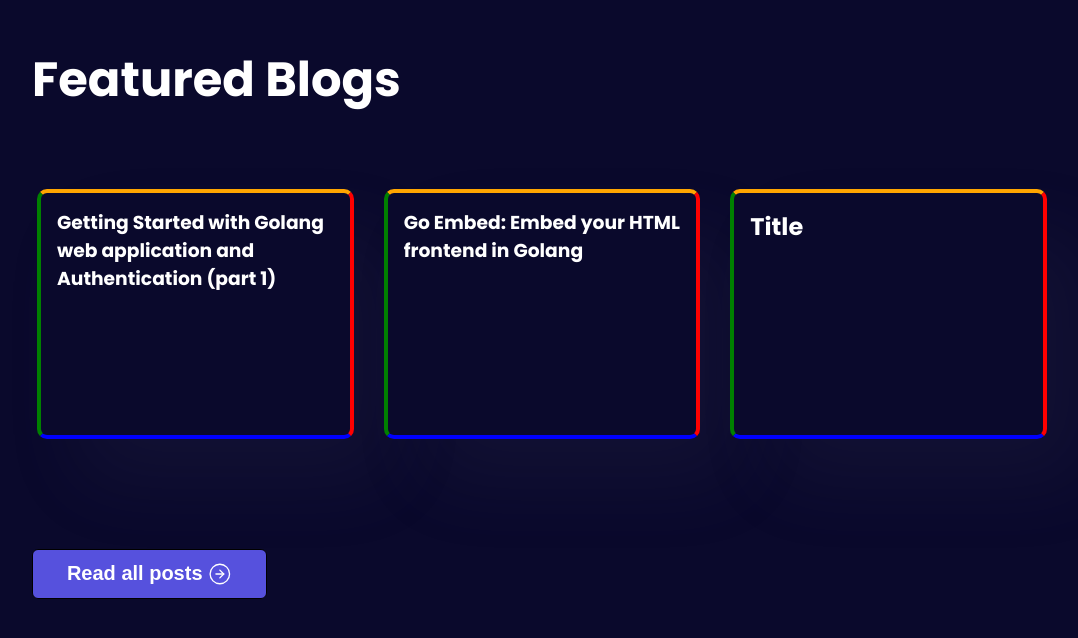
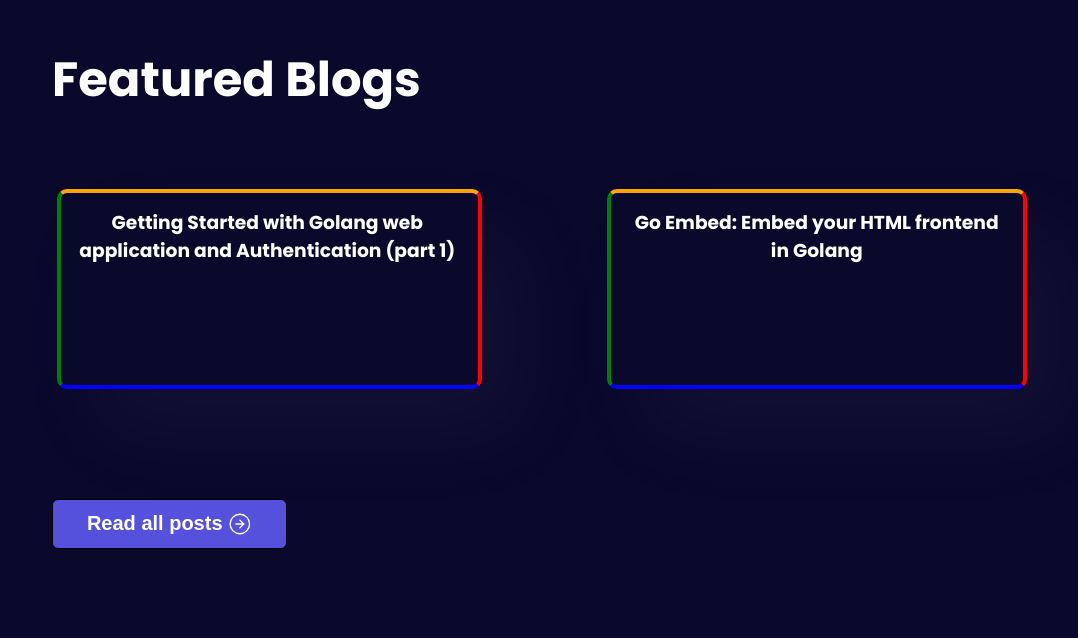
Before and after one commit to blessedmadukoma/portfolio-old, a plain HTML site: page index.html in a window 1280 px wide. Shown: the part 2154-2792 px from the top of the page, without its empty margins (88-1166 px from the left). Drawn offline with Linux system fonts and the light colour scheme.

Commit message:
minor update

```diff
--- a/index.css
+++ b/index.css
@@ -126,7 +126,7 @@ button:hover {
 
 /* FlexBox styling */
 .container {
- padding: 0 30px;
+ padding: 0 50px;
  margin: 0 auto;
  max-width: 1100px;
 }
@@ -346,6 +346,8 @@ hr {
 .projects .flex-container .box .project-div {
  display: flex;
  justify-content: flex-start;
+ /* position: relative; */
+ align-content: space-between;
  margin: 5px 15px;
 }
 
@@ -412,7 +414,6 @@ hr {
 .resume p {
  margin-top: 60px;
  font-size: 24px;
- /* max-width: 500px; */
 }
 
 .resume .button {
@@ -446,14 +447,19 @@ hr {
 .blog .flex-container {
  margin-top: 25px;
  display: flex;
- justify-content: space-between;
+ align-content: space-between;
+ justify-items: flex-end;
+}
+
+.blog #blog-first {
+ padding-right: 20px;
+ margin-right: 120px;
 }
 
 .blog .flex-container a {
  flex: 1;
  margin: 0px 25px 70px 5px;
  /* top right bottom left */
- width: 100%;
  background: #0a092c;
  box-shadow: 40px 44px 81px rgb(111 118 138 / 8%);
  border-radius: 10px;
@@ -461,7 +467,7 @@ hr {
  border: 4px solid;
  padding: 16px 16px;
  /* top right bottom left */
- height: 250px;
+ height: 200px;
 
  animation-duration: 10s;
  animation-timing-function: linear;
--- a/index.html
+++ b/index.html
@@ -9,12 +9,13 @@
   <link rel="stylesheet" href="https://pro.fontawesome.com/releases/v5.10.0/css/all.css"
     integrity="sha384-AYmEC3Yw5cVb3ZcuHtOA93w35dYTsvhLPVnYs9eStHfGJvOvKxVfELGroGkvsg+p" crossorigin="anonymous" />
   <title>Madukoma Blessed</title>
+  <link rel="icon" href="img/memoji.png">
 </head>
 
 <body>
   <nav class="navbar">
     <div class="container" id="myDIV">
-      <div class="logo active"><a href="#">Logo</a></div>
+      <div class="logo active"><a href="#" target="_blank">MB</a></div>
       <div class="navbar-toggle">
         <img class="menu-icon" id="menu-icon" src="img/nav.svg" alt="">
       </div>
@@ -61,16 +62,16 @@
       </div>
       <div class="handles">
         <div>
-          <a href="https://github.com/blessedmadukoma"><img src="img/github.svg" alt="" /></a>
+          <a href="https://github.com/blessedmadukoma" target="_blank"><img src="img/github.svg" alt="" /></a>
         </div>
         <div>
-          <a href="https://linkedin.com/in/blessed-madukoma"><img src="img/linkedin.svg" alt="" /></a>
+          <a href="https://linkedin.com/in/blessed-madukoma" target="_blank"><img src="img/linkedin.svg" alt="" /></a>
         </div>
         <div>
-          <a href="https://twitter.com/sk1_ll3"><img src="img/twitter.svg" alt="" /></a>
+          <a href="https://twitter.com/sk1_ll3" target="_blank"><img src="img/twitter.svg" alt="" /></a>
         </div>
         <div>
-          <a href="https://hashnode.com/@mblessed"><img src="img/hashnode.svg" alt="" /></a>
+          <a href="https://hashnode.com/@mblessed" target="_blank"><img src="img/hashnode.svg" alt="" /></a>
         </div>
       </div>
     </div>
@@ -104,6 +105,8 @@
               <button style="margin-left: 15px; background-color: #FFCA28;">
                 <p>Firebase</p>
               </button>
+
+              <!-- <button>Flip</button> -->
           </div>
         </div>
 
@@ -176,27 +179,27 @@
       <br><br>
 
       <div class="flex-container">
-        <a style="text-decoration: none; color: #fff;"
+        <a id="blog-first" style="text-decoration: none; color: #fff;" target="_blank"
           href="https://mblessed.hashnode.dev/getting-started-with-golang-web-application-and-authentication-part-1">
           <div class="box">
-            <h3>Getting Started with Golang web application and Authentication (part 1)</h3>
+            <h3 style="text-align: center;">Getting Started with Golang web application and Authentication (part 1)</h3>
           </div>
         </a>
-        <a style="text-decoration: none; color: #fff;" href="https://mblessed.hashnode.dev/go-embed-embed-your-frontendhtml-in-golang-ckribv1ed0l8jlts1dzlo8e7n">
+        <a style="text-decoration: none; color: #fff;" target="_blank" href="https://mblessed.hashnode.dev/go-embed-embed-your-frontendhtml-in-golang-ckribv1ed0l8jlts1dzlo8e7n">
           <div class="box">
-            <h3>Go Embed: Embed your HTML frontend in Golang</h3>
+            <h3 style="text-align: center;">Go Embed: Embed your HTML frontend in Golang</h3>
           </div>
         </a>
-        <a style="text-decoration: none; color: #fff;" href="#">
+        <a style="display: none; text-decoration: none; color: #fff;" target="_blank" href="#">
           <div class="box">
-            <h1>Title</h1>
+            <h3 style="text-align: center;">Title</h3>
           </div>
         </a>
       </div>
 
       <div class="button">
         <button class="button">
-          <a href="#" style="text-decoration: none; color: #fff">
+          <a href="https://mblessed.hashnode.dev/" target="_blank" style="text-decoration: none; color: #fff">
             Read all posts
             <img style="
                    position: relative;
```
Also changed, not shown: img/gopher.png (added). Lines whose indentation alone changed are shown as unchanged.
